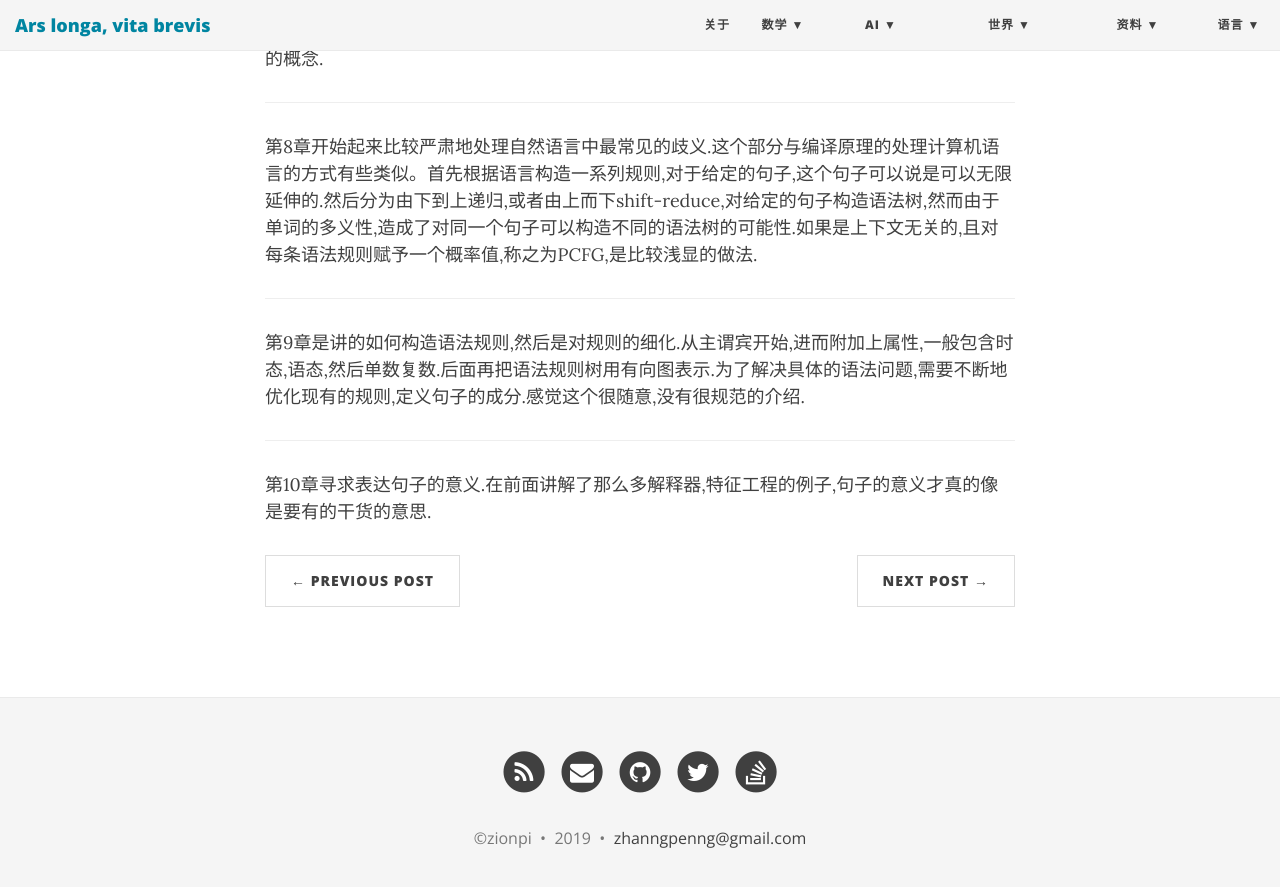
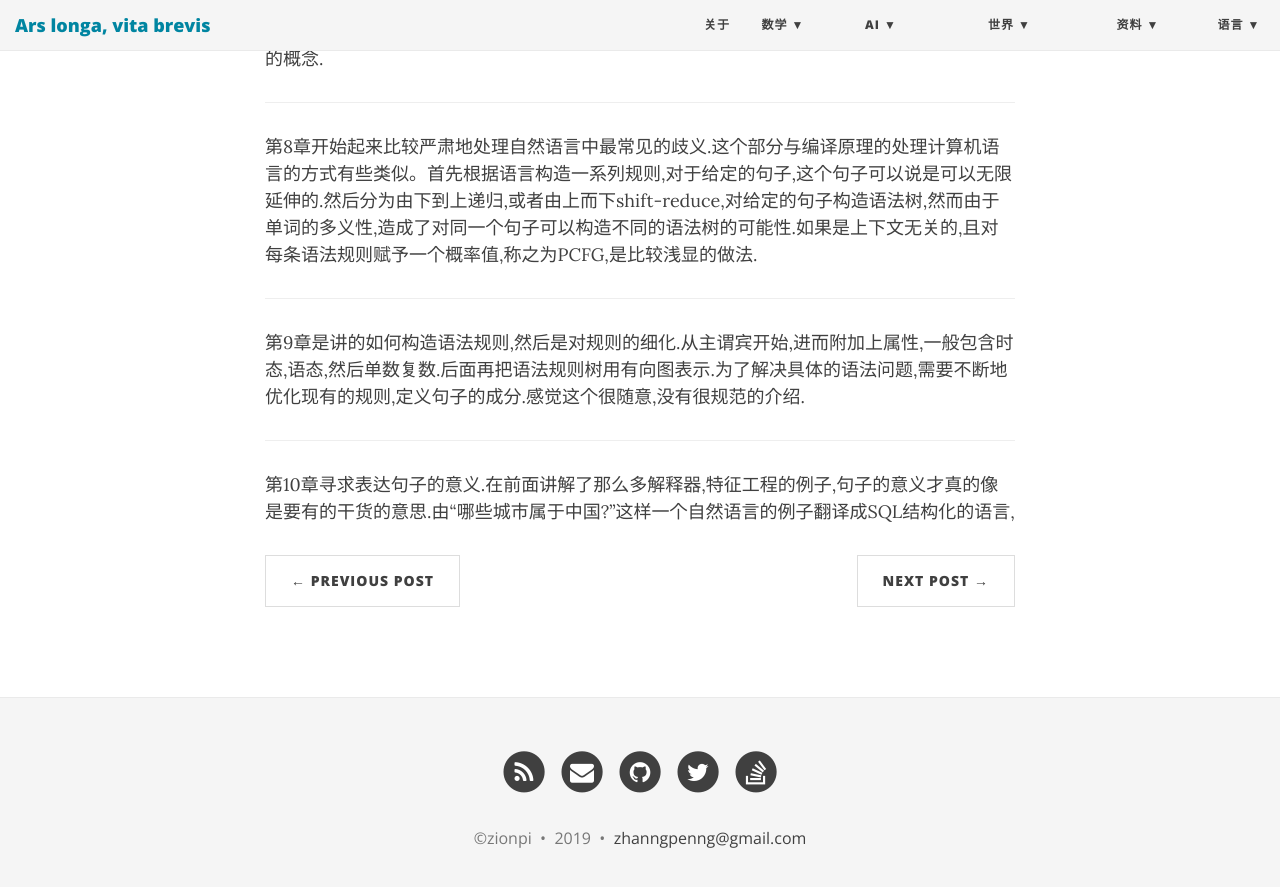
Before and after one commit to ZionPi/zionpi.github.io, a Jekyll site: the page built from _posts/2013-10-02-natural-language-processing-with-python.md, in a window 1280 px wide and 900 px high, scrolled down 1431 px. Shown: the top 887 px of the window. Built offline with Jekyll 4.4.1, drawn with Linux system fonts in a browser that asks for light colours; nearby versions of some CDN libraries.

Commit message:
Update 2013-10-02-natural-language-processing-with-python.md

```diff
--- a/_posts/2013-10-02-natural-language-processing-with-python.md
+++ b/_posts/2013-10-02-natural-language-processing-with-python.md
@@ -34,4 +34,4 @@ Tagging,比如画树,不是先画树,再画蓝天.Brill Tagging是反过来,先
 第9章是讲的如何构造语法规则,然后是对规则的细化.从主谓宾开始,进而附加上属性,一般包含时态,语态,然后单数复数.后面再把语法规则树用有向图表示.为了解决具体的语法问题,需要不断地优化现有的规则,定义句子的成分.感觉这个很随意,没有很规范的介绍.
 
 ---
-第10章寻求表达句子的意义.在前面讲解了那么多解释器,特征工程的例子,句子的意义才真的像是要有的干货的意思.
+第10章寻求表达句子的意义.在前面讲解了那么多解释器,特征工程的例子,句子的意义才真的像是要有的干货的意思.由“哪些城市属于中国?”这样一个自然语言的例子翻译成SQL结构化的语言,
```
